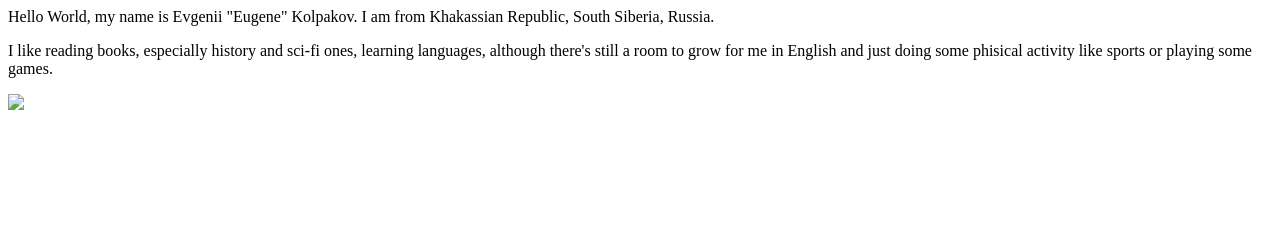
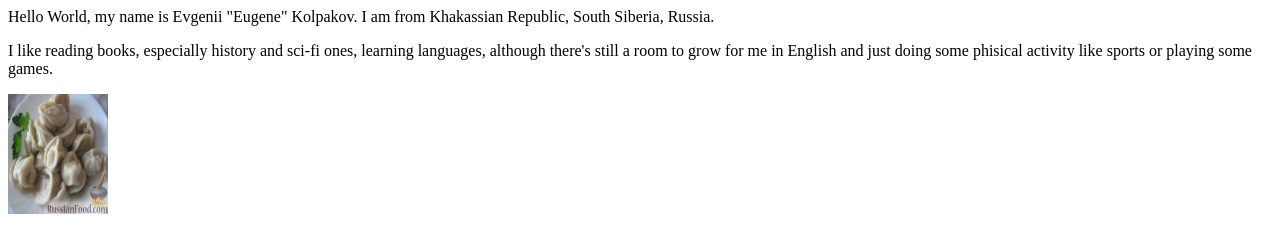
Before and after one commit to Iscanderiot/Iscanderiot.github.io, a plain HTML site: page index.html in a window 1280 px wide. Drawn offline with Linux system fonts and the light colour scheme.

Commit message:
Update index.html

```diff
--- a/index.html
+++ b/index.html
@@ -4,6 +4,6 @@
   <p>Hello World, my name is Evgenii "Eugene" Kolpakov. I am from Khakassian Republic, South Siberia, Russia. </p>
   <p>I like reading books, especially history and sci-fi ones, learning languages, although there's still a room to grow for me in English and just doing some phisical activity like sports or playing some games.</p>
 
-<img src = "pel'meni.jpg alt = "Pelmeny.jpg">
+<img src = "pel'meni.jpg" width = "100" height = "120" alt = "Pelmeny.jpg">
 </body>
 </html>
```
